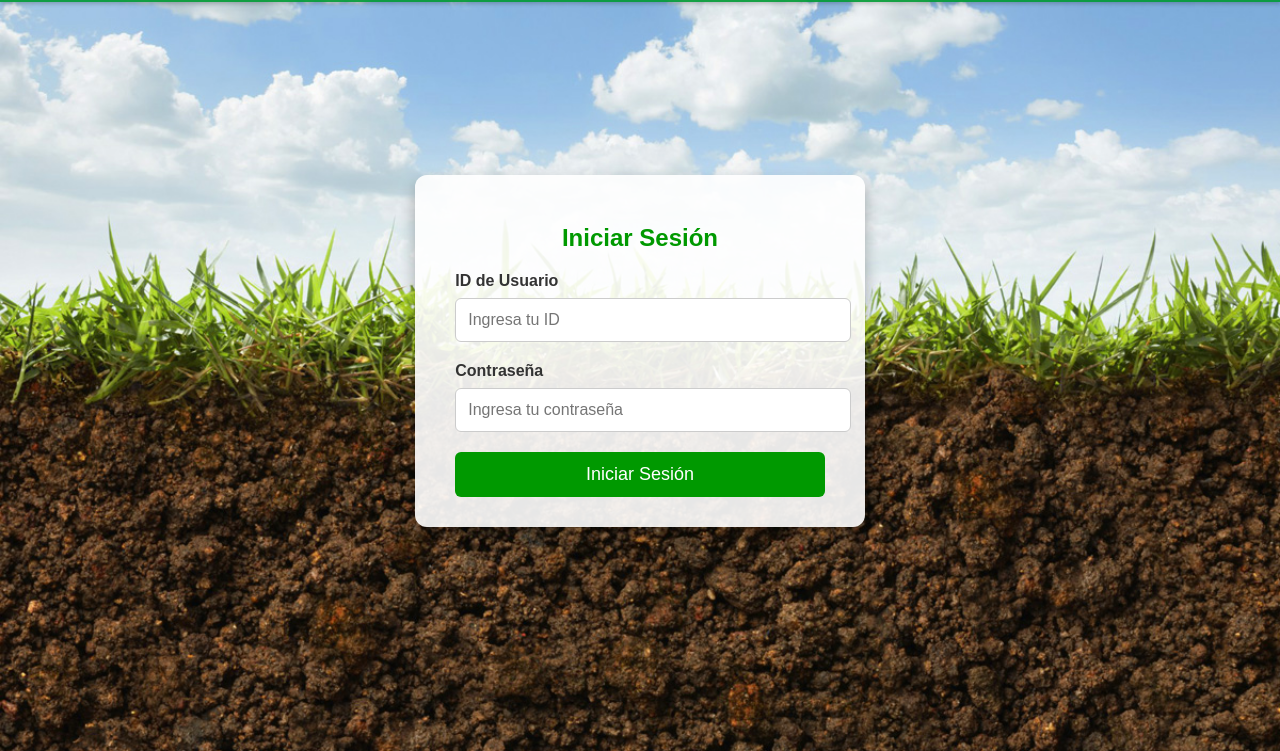
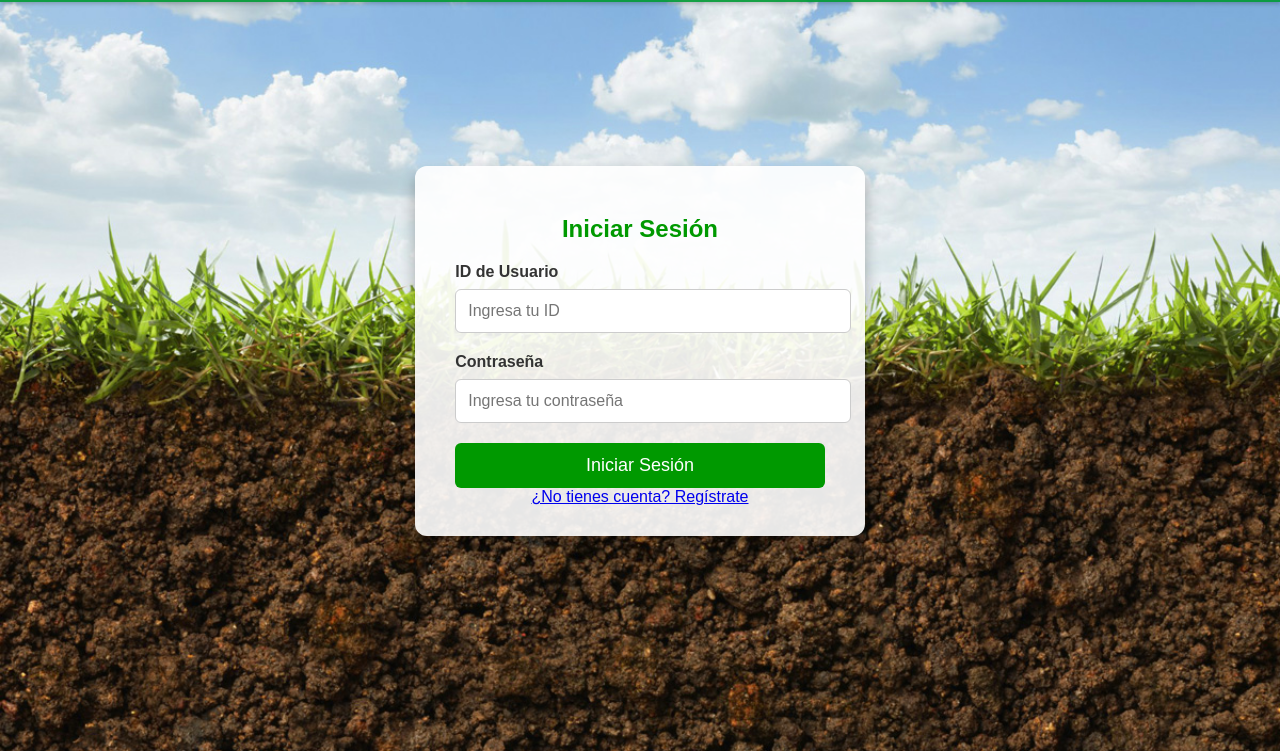
Before and after one commit to JordanIsrael23/Sistema_GestionSuelos_Biologica, a plain HTML site: page HTML/login.html in a window 1280 px wide. Shown: the part 49-800 px from the top of the page. Drawn offline with Linux system fonts and the light colour scheme.

Commit message:
Add files via upload

```diff
--- a/HTML/login.html
+++ b/HTML/login.html
@@ -27,6 +27,10 @@
       <input type="password" id="password" name="password" placeholder="Ingresa tu contraseña" required>
 
       <button type="submit">Iniciar Sesión</button>
+      <div class="register-link">
+        <a href="registro.html">¿No tienes cuenta? Regístrate</a>
+      </div>
+
     </form>
   </div>
 </body>
```
